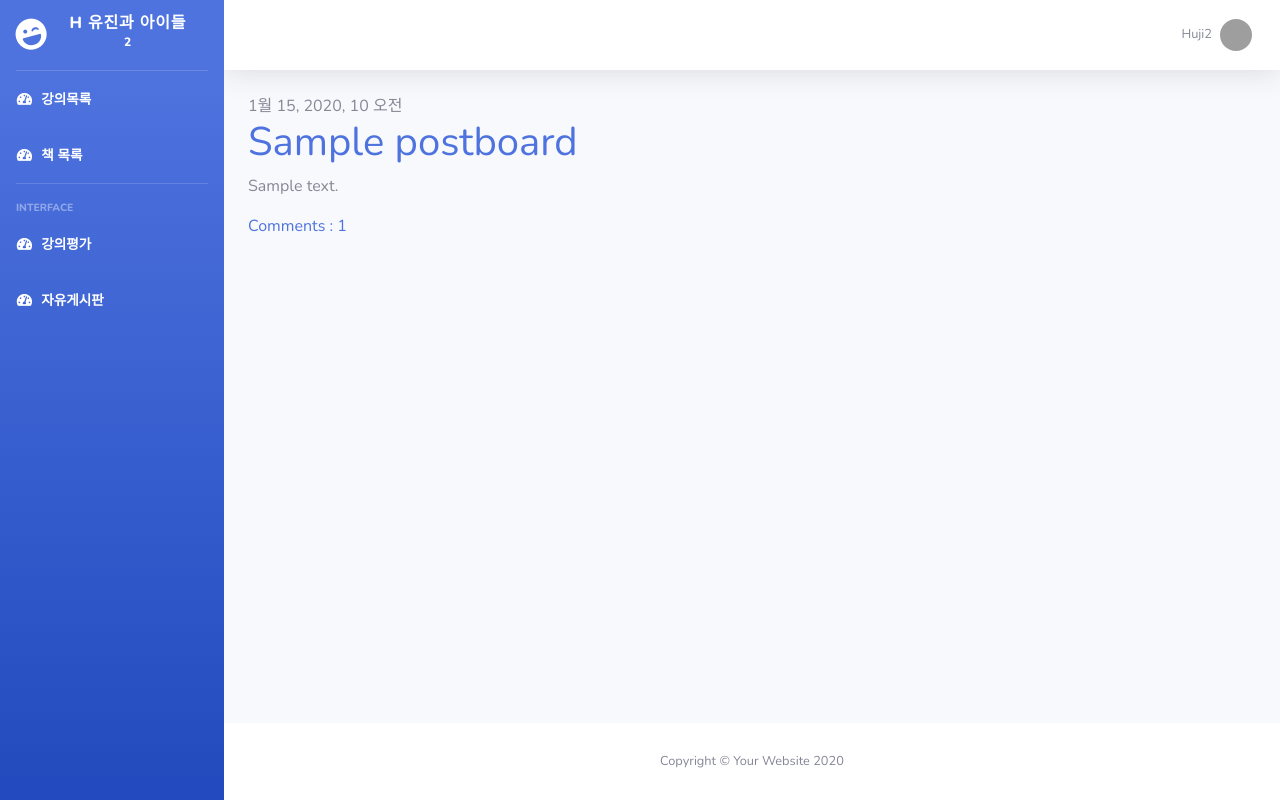
After one commit to coconutstd/lecture_review_site, a Django app: template board/templates/board/board_list.html in a window 1280 px wide. The commit adds this page. Run offline with Django 3.2, Linux system fonts and the light colour scheme; the template is opened without the code that fills it: most values are stand-ins (such as "Sample title", 1, 10 or a date in 2020); some libraries are stand-ins or nearby versions; grey boxes are pictures that could not be loaded.

Commit message:
#2 보드 시작

```diff
--- /dev/null
+++ b/board/templates/board/board_list.html
@@ -0,0 +1,14 @@
+{% extends 'lecture/base.html' %}
+
+    {% block content %}
+        {% for postboard in board_list %}
+            <div class = "postboard">
+                <div class="date">
+                    {{postboard.published_date}}
+                </div>
+                <h1><a href="{% url 'board_list' pk=postboard.pk %}">{{postboard.title}}</a></h1>
+                <p>{{postboard.text|linebreaksbr}}</p>
+                <a href="{% url 'board_list' pk=postboard.pk %}">Comments : {{postboard.comments.count}}</a>
+            </div>
+        {% endfor %}
+   {% endblock %}
--- a/lecture/templates/lecture/base.html
+++ b/lecture/templates/lecture/base.html
@@ -69,6 +69,12 @@
           <span>강의평가</span></a>
       </li>
 
+        <!-- Nav Item - Dashboard -->
+      <li class="nav-item active">
+        <a class="nav-link" href="#">
+          <i class="fas fa-fw fa-tachometer-alt"></i>
+          <span>자유게시판</span></a>
+      </li>
 
 
     </ul>
--- a/lecture/urls.py
+++ b/lecture/urls.py
@@ -5,4 +5,5 @@ urlpatterns = [
     path('', views.index, name='main'),
     path('lecture', views.lecture_list, name='lecture_list'),
     path('book', views.book_list, name='book_list'),
+
 ]
--- a/lecture_review/settings.py
+++ b/lecture_review/settings.py
@@ -41,6 +41,7 @@ INSTALLED_APPS = [
     'django.contrib.messages',
     'django.contrib.staticfiles',
     'lecture',
+    'board'
 ]
 
 MIDDLEWARE = [
```
Also changed, not shown: board/forms.py (added, +25 -0 lines), board/urls.py (added, +8 -0 lines), lecture/models.py (line endings or trailing spaces).
